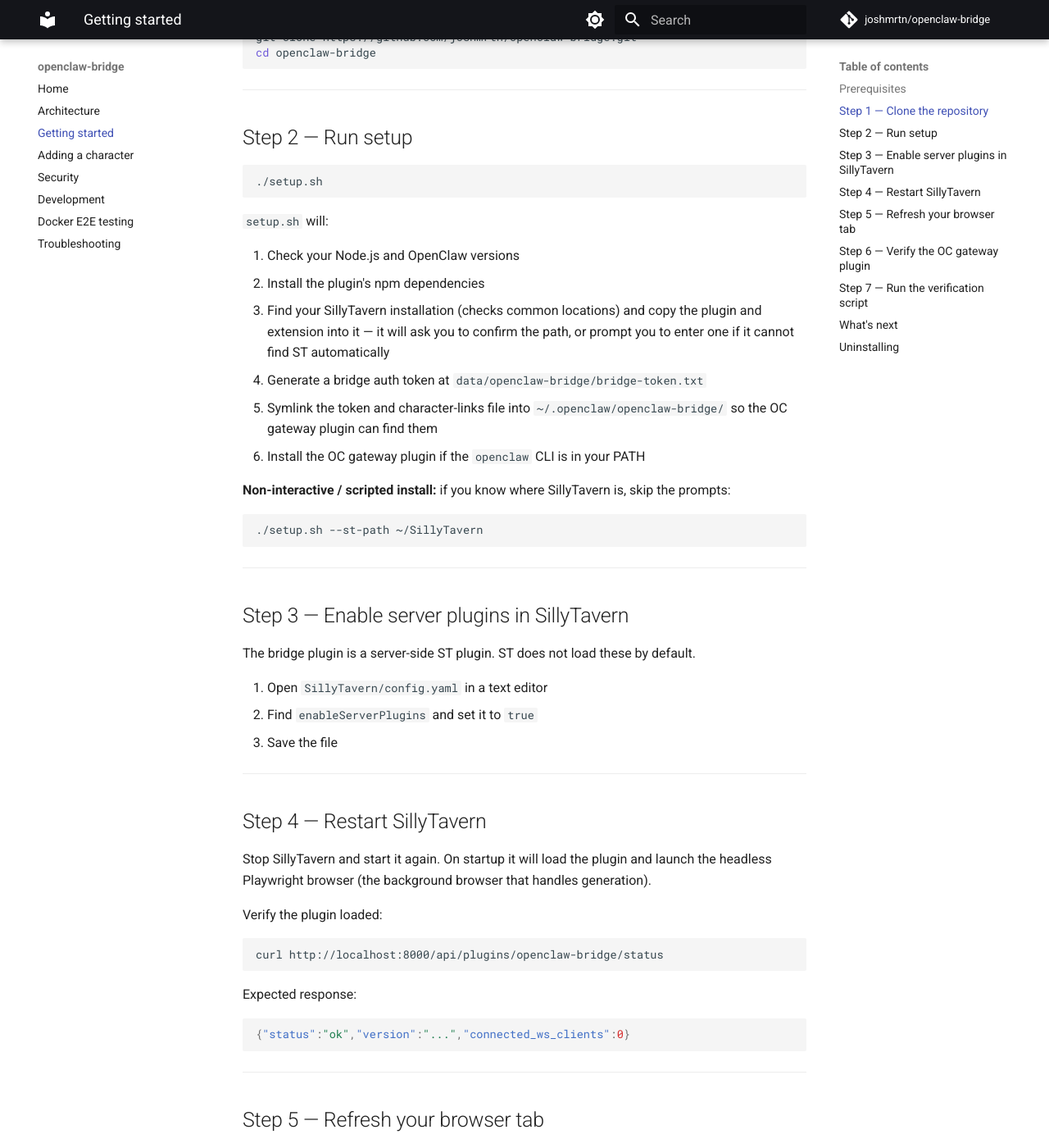
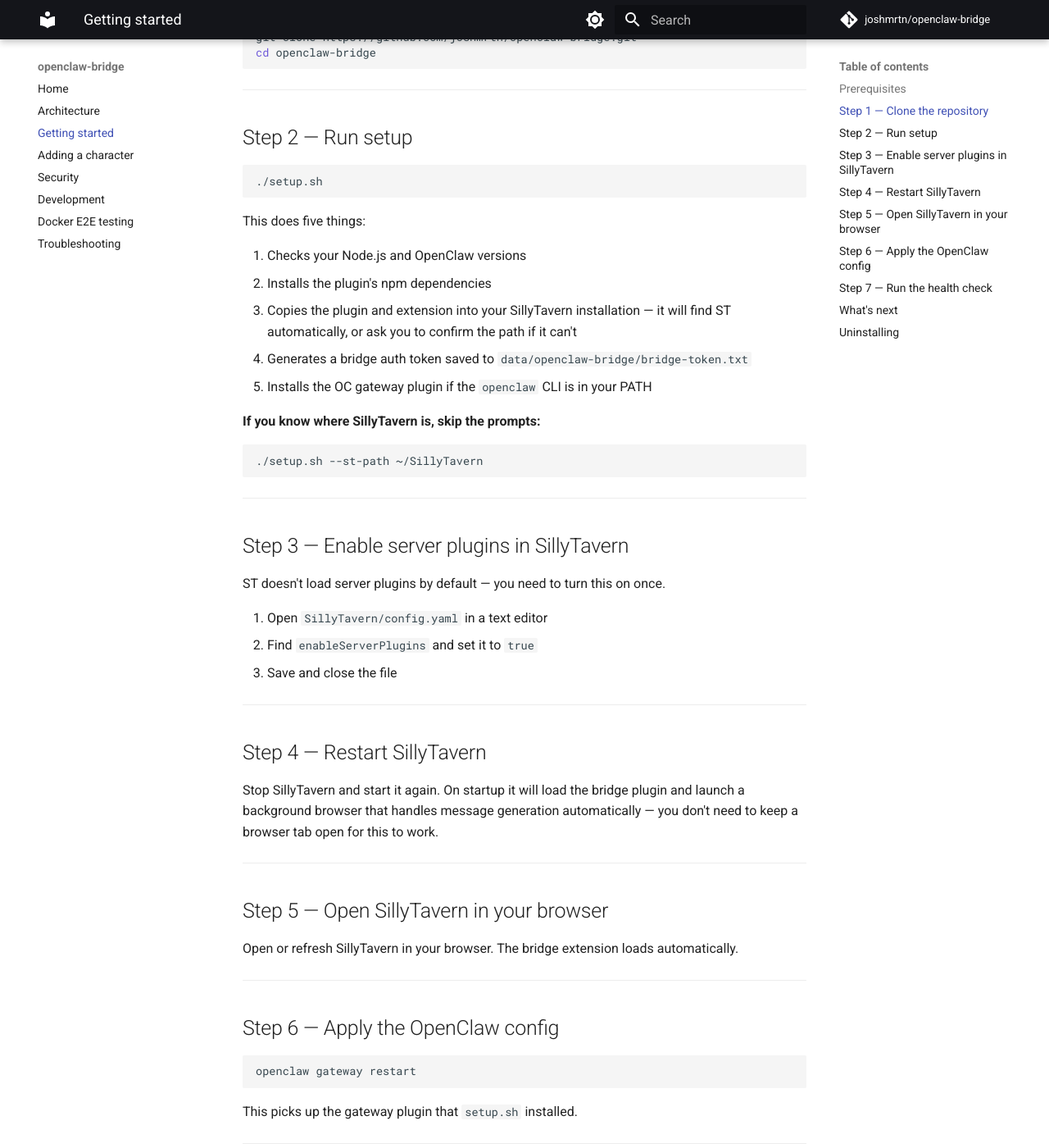
Before and after one commit to joshmrtn/openclaw-bridge, an MkDocs documentation site: the page built from docs/getting-started.md, in a window 1280 px wide and 1400 px high, scrolled down 641 px. Shown: the whole window at 82% size. Built offline with MkDocs 1.6.1 and Material for MkDocs 9.7.7, drawn with Linux system fonts in a browser that asks for light colours; comment, search, counter and statistics services are not loaded; some of the changed text lies outside the part shown.

Commit message:
chore: sync docs with current state of the project (#51)
- getting-started.md: rewritten for non-technical readers — remove curl
  status checks and JSON response examples, replace with verify.sh as the
  single "did it work?" command; simplify uninstall section
- troubleshooting.md: add "start here" health-check banner at the top;
  add manual status/health curl commands as a dedicated section for users
  who need to inspect raw responses
- docker-e2e.md: update fast-tier count 19→22 and full-tier count 17→23
  to match current test suites
- planning-requirements.md: add "Status: Implemented" notes to R9.1
  (force_chid) and R9.2 (headless-service.js), matching the existing note
  on R9.3

Co-authored-by: Claude Sonnet 4.6 <noreply@anthropic.com>

````diff
--- a/docs/getting-started.md
+++ b/docs/getting-started.md
@@ -31,16 +31,15 @@ cd openclaw-bridge
 ./setup.sh
 ```
 
-`setup.sh` will:
+This does five things:
 
-1. Check your Node.js and OpenClaw versions
-2. Install the plugin's npm dependencies
-3. Find your SillyTavern installation (checks common locations) and copy the plugin and extension into it — it will ask you to confirm the path, or prompt you to enter one if it cannot find ST automatically
-4. Generate a bridge auth token at `data/openclaw-bridge/bridge-token.txt`
-5. Symlink the token and character-links file into `~/.openclaw/openclaw-bridge/` so the OC gateway plugin can find them
-6. Install the OC gateway plugin if the `openclaw` CLI is in your PATH
+1. Checks your Node.js and OpenClaw versions
+2. Installs the plugin's npm dependencies
+3. Copies the plugin and extension into your SillyTavern installation — it will find ST automatically, or ask you to confirm the path if it can't
+4. Generates a bridge auth token saved to `data/openclaw-bridge/bridge-token.txt`
+5. Installs the OC gateway plugin if the `openclaw` CLI is in your PATH
 
-**Non-interactive / scripted install:** if you know where SillyTavern is, skip the prompts:
+**If you know where SillyTavern is, skip the prompts:**
 
 ```bash
 ./setup.sh --st-path ~/SillyTavern
@@ -50,64 +49,43 @@ cd openclaw-bridge
 
 ## Step 3 — Enable server plugins in SillyTavern
 
-The bridge plugin is a server-side ST plugin. ST does not load these by default.
+ST doesn't load server plugins by default — you need to turn this on once.
 
 1. Open `SillyTavern/config.yaml` in a text editor
 2. Find `enableServerPlugins` and set it to `true`
-3. Save the file
+3. Save and close the file
 
 ---
 
 ## Step 4 — Restart SillyTavern
 
-Stop SillyTavern and start it again. On startup it will load the plugin and launch the headless Playwright browser (the background browser that handles generation).
-
-Verify the plugin loaded:
-
-```bash
-curl http://localhost:8000/api/plugins/openclaw-bridge/status
-```
-
-Expected response:
-
-```json
-{"status":"ok","version":"...","connected_ws_clients":0}
-```
+Stop SillyTavern and start it again. On startup it will load the bridge plugin and launch a background browser that handles message generation automatically — you don't need to keep a browser tab open for this to work.
 
 ---
 
-## Step 5 — Refresh your browser tab
+## Step 5 — Open SillyTavern in your browser
 
-Open or refresh SillyTavern in your browser. The extension loads automatically and connects to the plugin over WebSocket. After a few seconds you should see the client count rise in the status endpoint:
-
-```bash
-curl http://localhost:8000/api/plugins/openclaw-bridge/status
-# connected_ws_clients should be 1 or more
-```
-
-> **Tip:** The headless browser (a background Playwright instance) also counts as a connected client. If you see `connected_ws_clients: 1` before opening your browser tab, that is the headless service — which is exactly what you want.
+Open or refresh SillyTavern in your browser. The bridge extension loads automatically.
 
 ---
 
-## Step 6 — Verify the OC gateway plugin
+## Step 6 — Apply the OpenClaw config
 
 ```bash
-openclaw plugins list
-# Expected: openclaw-bridge appears in the list
+openclaw gateway restart
+```
 
-openclaw gateway restart
-# Applies the plugin installation
-```
+This picks up the gateway plugin that `setup.sh` installed.
 
 ---
 
-## Step 7 — Run the verification script
+## Step 7 — Run the health check
 
 ```bash
 ./scripts/verify.sh
 ```
 
-This checks the full stack: plugin reachability, token auth, WebSocket clients, and headless service status. Fix any warnings before continuing.
+This checks the full stack: plugin reachability, bridge token auth, background browser status, and character links. Fix any warnings before continuing.
 
 To also verify a specific character link (once you have one):
 
@@ -115,32 +93,25 @@ To also verify a specific character link (once you have one):
 ./scripts/verify.sh --character "My Character"
 ```
 
+If anything is red, see [Troubleshooting](troubleshooting.md).
+
 ---
 
 ## What's next
 
 Add your first character: [Adding a character](adding-a-character.md)
 
-If anything went wrong during setup: [Troubleshooting](troubleshooting.md)
-
 ---
 
 ## Uninstalling
-
-To remove openclaw-bridge cleanly, run:
 
 ```bash
 ./uninstall.sh
 ```
 
-`uninstall.sh` will:
+This removes the plugin and extension from ST, uninstalls the OC gateway plugin, and cleans up the data symlinks. It will ask whether to delete your bridge token and character links — the default is to keep them so a re-install picks up where you left off.
 
-1. Find your SillyTavern installation (same auto-discovery logic as `setup.sh`) and remove the plugin and extension directories from it
-2. Uninstall the OC gateway plugin if the `openclaw` CLI is in your PATH
-3. Remove the data symlinks from `~/.openclaw/openclaw-bridge/`
-4. Ask whether to delete `data/openclaw-bridge/` (bridge token and character-links.json) — the default is to **keep** it so a re-install picks up where you left off without regenerating the token
-
-**Non-interactive / scripted removal:**
+**Non-interactive:**
 
 ```bash
 ./uninstall.sh --st-path ~/SillyTavern --yes
````
Also changed, not shown: other parts of docs/getting-started.md (+2 -2 lines), docs/planning-requirements.md (+5 -0 lines), docs/troubleshooting.md (+28 -0 lines).
